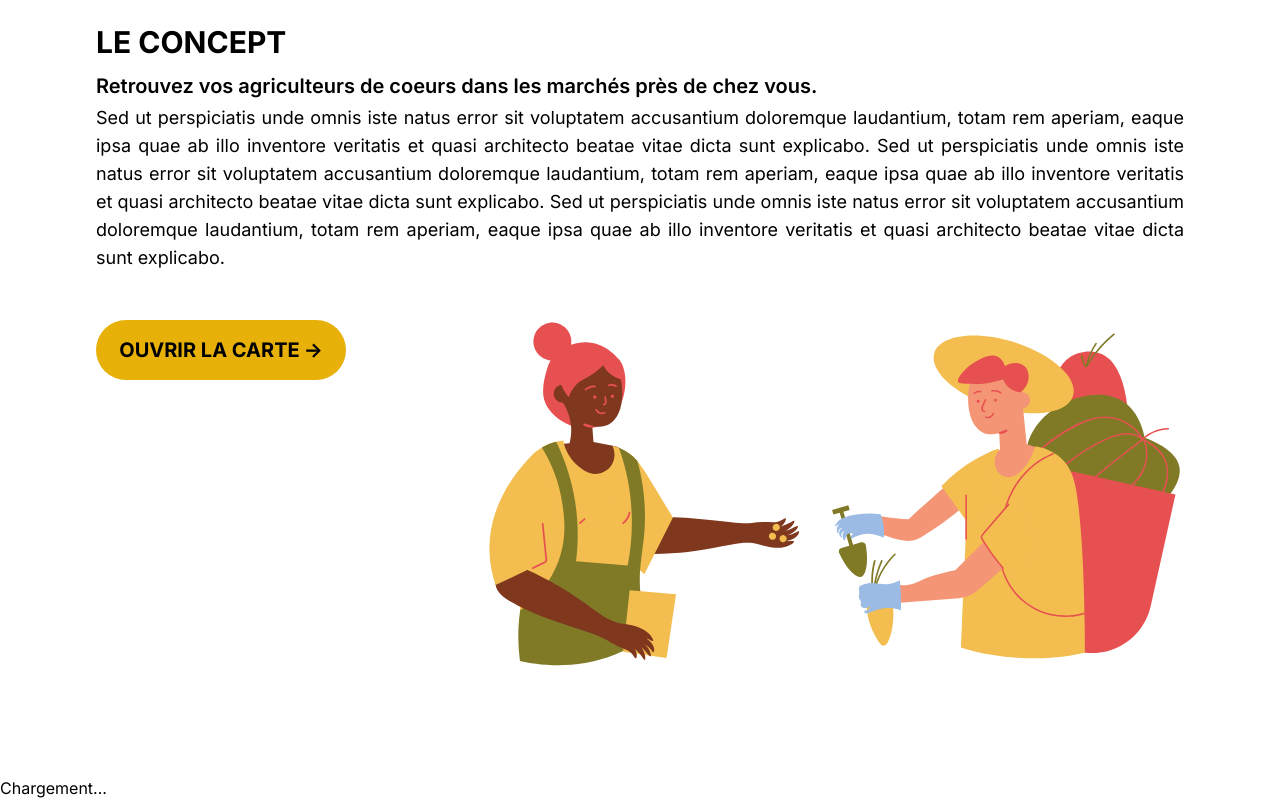
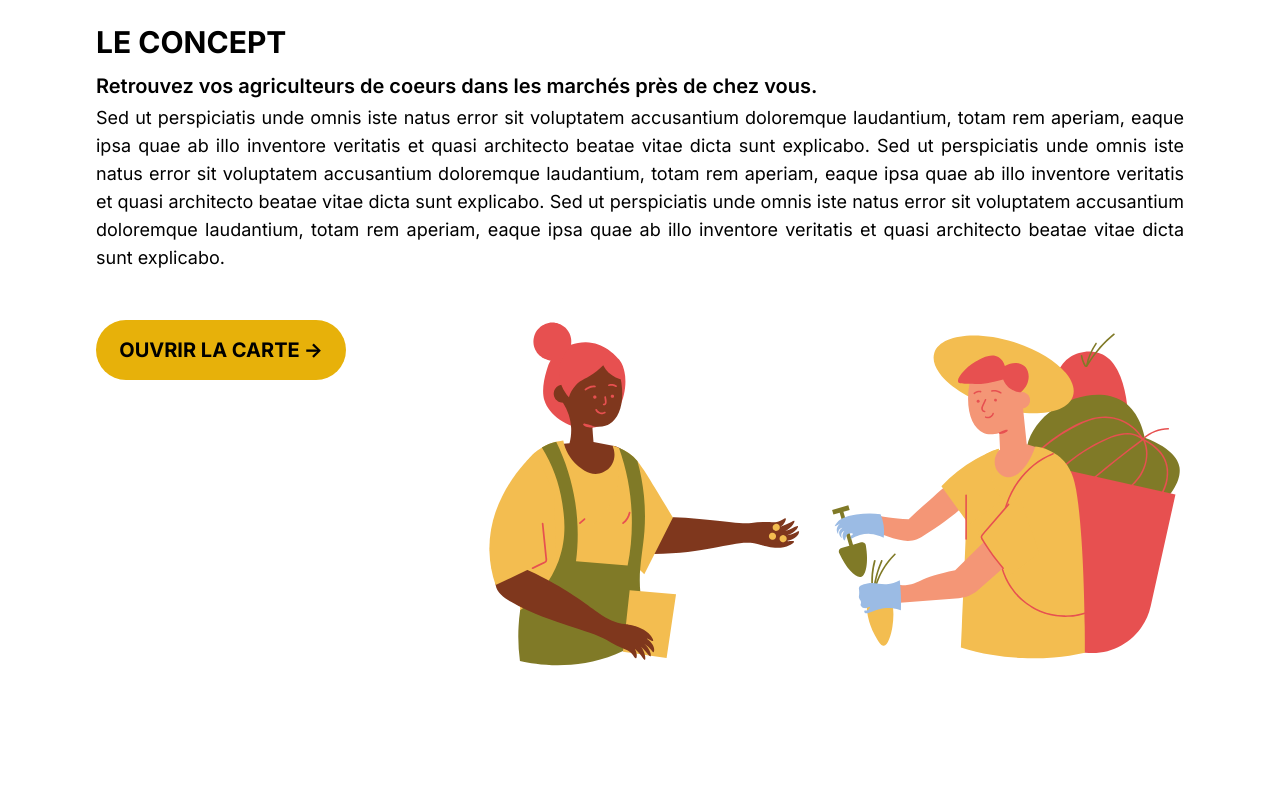
Before and after one commit to clementramos/aggro-connect, a Next.js app: page / in a window 1280 px wide. Shown: the part 899-1699 px from the top of the page. After the commit the page ends 1675 px from the top, so only its background shows below. Built offline with nearby package versions, Linux system fonts and the light colour scheme; no server answers.

Commit message:
deleted "use client" in layout.js

```diff
--- a/app/layout.js
+++ b/app/layout.js
@@ -1,4 +1,3 @@
-"use client"
 import "./globals.css";
 import { AuthContextProvider } from "./context/AuthContext";
 import { Inter } from "next/font/google";
@@ -15,7 +14,6 @@ export const metadata = {
 
 export default function RootLayout({ children }) {
 
-  const [loading, setLoading] = React.useState(true);
 
   return (
     <html lang="en" className="scroll-smooth">
@@ -24,7 +22,6 @@ export default function RootLayout({ children }) {
       </head>
       <body className={inter.className}>
         <AuthContextProvider>{children}
-        {loading ? <div classname="text-4xl text-center">Chargement...</div> : children}
         </AuthContextProvider>
       </body>
     </html>
```
